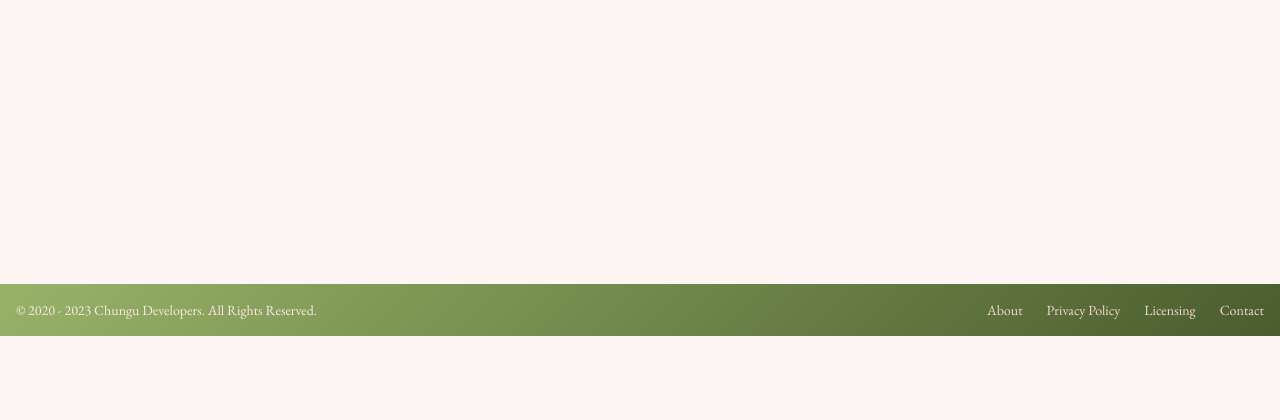
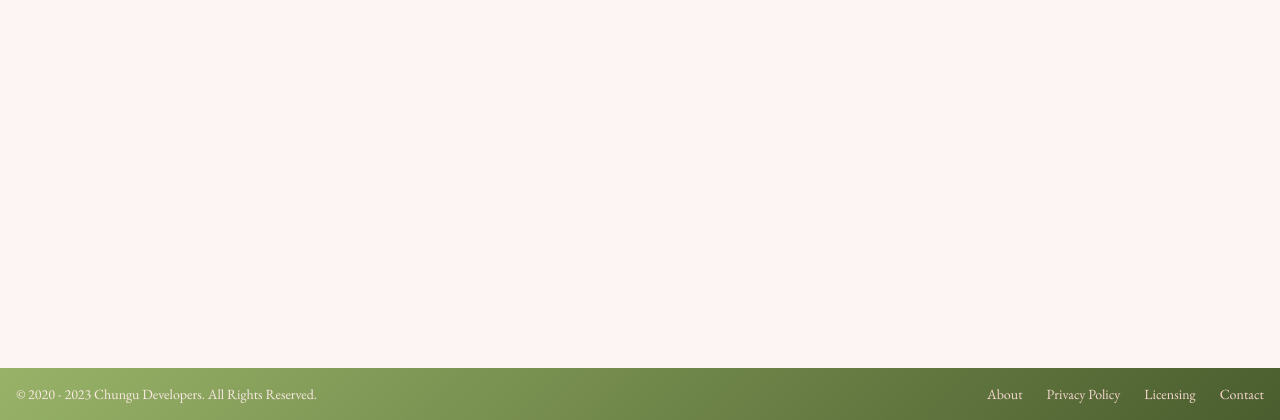
Before and after one commit to munenepeter/poems-chungu, a PHP site: page /poems/1 in a window 1280 px wide. Shown: the part 464-884 px from the top of the page. Before the commit the page ends 800 px from the top, so only its background shows below. Run offline with PHP 8.4, Linux system fonts and the light colour scheme; data comes from the database, SQL or seed files in the repository; style sheets or scripts are compiled from the project's sources; some libraries are stand-ins or nearby versions.

Commit message:
remove fixed from footer

```diff
--- a/Views/sections/footer.view.php
+++ b/Views/sections/footer.view.php
@@ -1,4 +1,4 @@
-<footer class="fixed bottom-0 left-0 w-full z-10" style=" background-image: linear-gradient(135deg, rgb(152, 179, 104) 0%, rgb(74, 93, 46) 100%);">
+<footer class="  bottom-0 left-0 w-full z-10" style=" background-image: linear-gradient(135deg, rgb(152, 179, 104) 0%, rgb(74, 93, 46) 100%);">
     <div class="w-full mx-auto max-w-screen-xl p-4 md:flex md:items-center md:justify-between">
         <span class="text-sm text-japonica-100 text-center ">&copy; 2020 -
             <?= date("Y") ?> <a href="https://dev.chungu.co.ke" class="hover:underline">Chungu Developers</a>. All
```
